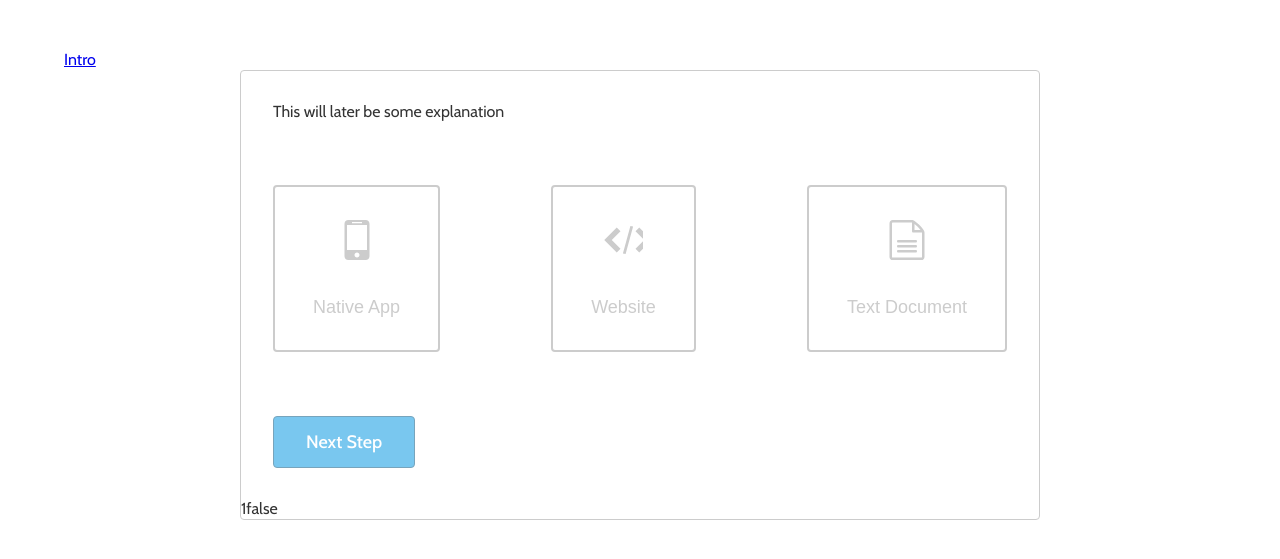
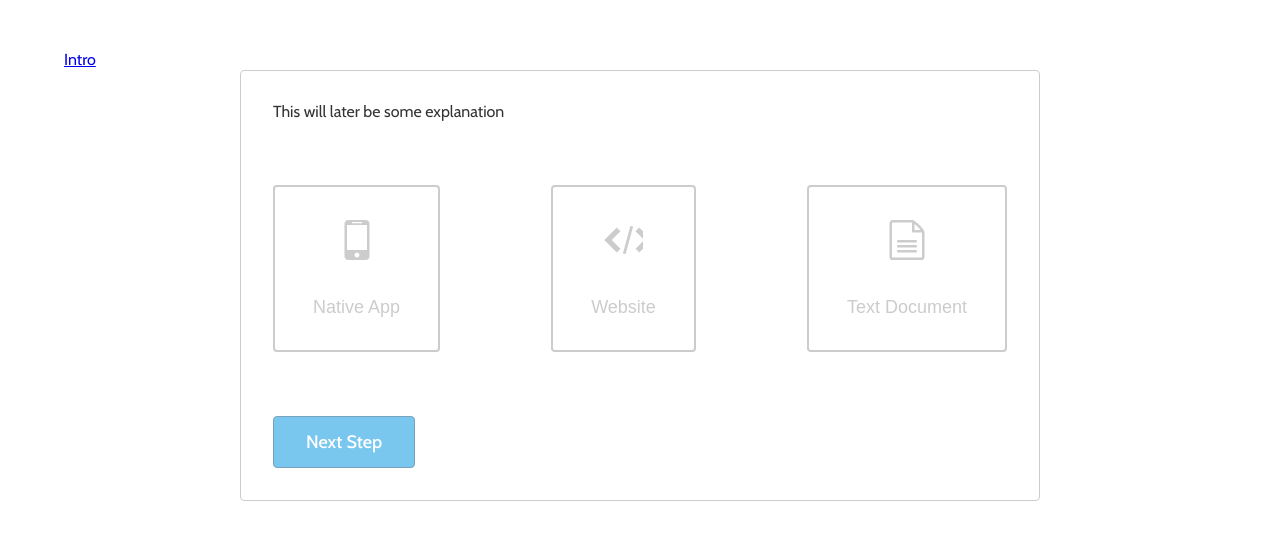
Before and after one commit to Plsr/25knots, a React app: page / in a window 1280 px wide. Shown: the part 285-844 px from the top of the page. Built offline with nearby package versions, Linux system fonts and the light colour scheme.

Commit message:
Documentation for SetupContainer

```diff
--- a/src/components/SetupContainer.jsx
+++ b/src/components/SetupContainer.jsx
@@ -30,18 +30,33 @@ class SetupContainer extends React.Component {
   handleButtonClick() {
     this.props.setScope(this.state.activeOption)
 
+    // If the current setup step is the last, also set the setup state to finished
     if(this.props.setupStep == this.props.setupSteps) {
       this.props.setSetupToFinished()
     }
 
+    // Reset this components' internal state to disable the button
     this.setState({
       activeOption: false
     })
   }
 
+  /**
+   * Generates the main content for the setup component (i.e. Iconbuttons).
+   * Determines the correct subset of options and calls constructIconButtons()
+   * with that supset.
+   *
+   * @return {Array} An array of IconButtons ready for rendering
+   */
   generateContent() {
     let setupOptions = []
 
+    /**
+     * If this is the first step in the setup, only use options
+     * marked as initial options.
+     * Else, got through all options and determine for every one,
+     * if it should be displayed
+     */
     if(this.props.setupStep == 1) {
       for (var i = 0; i < this.props.setupOptions.length; i++) {
         let currentOption = this.props.setupOptions[i]
@@ -53,6 +68,7 @@ class SetupContainer extends React.Component {
       for (var i = 0; i < this.props.setupOptions.length; i++) {
         let currentOption = this.props.setupOptions[i]
 
+        // An element should only be displayed, if its scope matches on of the global scopes
         if (this.props.scopes.indexOf(currentOption.shouldDisplayForScope) > -1)
           setupOptions.push(currentOption)
       }
@@ -61,10 +77,20 @@ class SetupContainer extends React.Component {
     return this.constructIconButtons(setupOptions)
   }
 
+  /**
+   * Constrocts an array of IconButtons based on a given set of options
+   *
+   * NOTE: This will construct an IconButton for every element in the given options
+   * and does not validate them.
+   *
+   * @param {Array} setupOptions
+   * @returns {Array} An Array of iconButtons
+   */
   constructIconButtons(setupOptions) {
     let iconButtons = []
     for (var i = 0; i < setupOptions.length; i++) {
       let currentOption = setupOptions[i]
+
       iconButtons.push(
         <IconButton
           icon={currentOption.icon}
@@ -93,10 +119,6 @@ class SetupContainer extends React.Component {
           <SpacingInset size='l' />
           <SecondaryButton inactive={this.state.activeOption == false} onClick={this.handleButtonClick}>Next Step</SecondaryButton>
         </SpacingInset>
-        {/* TODO: Remove, just debug */}
-        {this.props.setupStep}
-        {this.props.setupFinished.toString()}
-        {this.props.scopes}
       </div>
     )
   }
```
